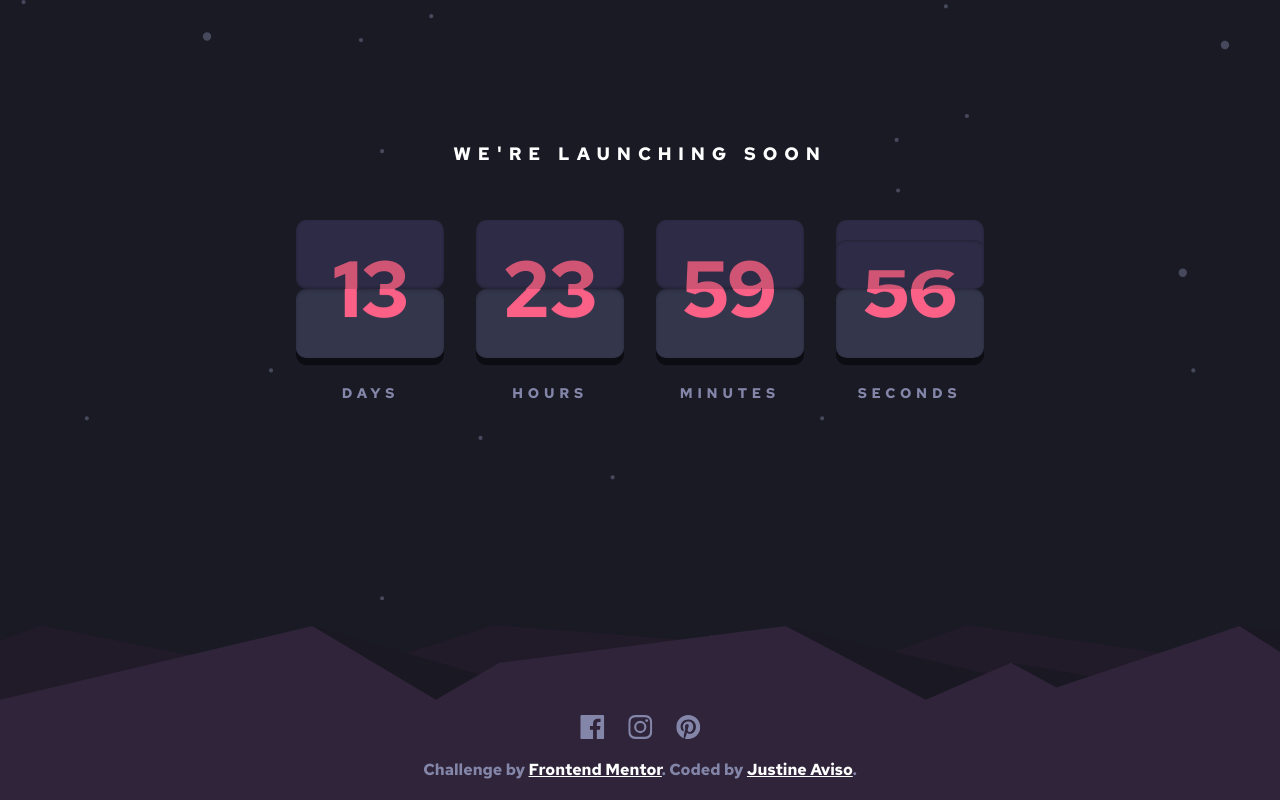
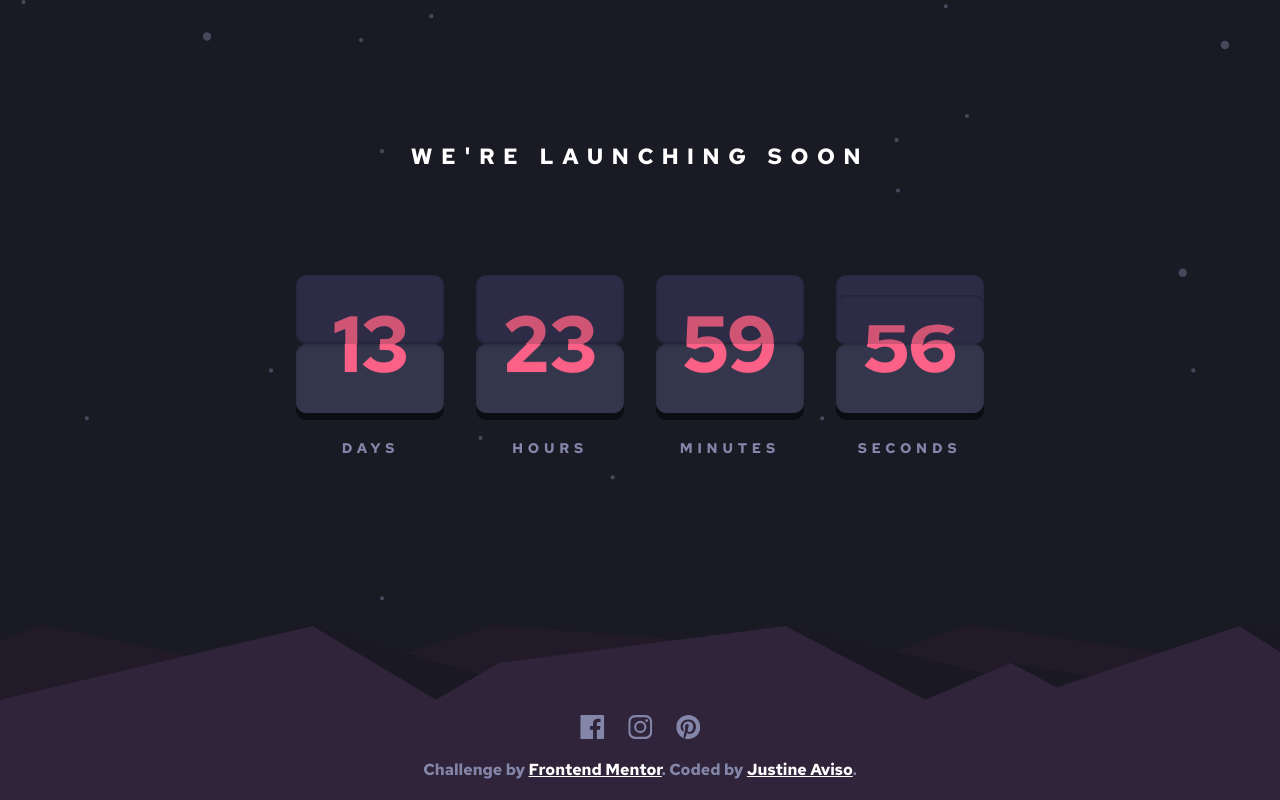
Before and after one commit to jastenn/launch-countdown-page, a Vue app: page / in a window 1280 px wide. Built offline with nearby package versions, Linux system fonts and the light colour scheme.

Commit message:
spacing fixed

```diff
--- a/src/components/Countdown.vue
+++ b/src/components/Countdown.vue
@@ -44,4 +44,24 @@ onUnmounted(() => {
   text-align: center;
   margin-bottom: 3.4375rem;
 }
+
+@media (min-width: 500px) {
+  .heading {
+    margin-bottom: 4rem;
+  }
+}
+
+@media (min-width: 700px) {
+
+  .heading {
+    font-size: 1.38rem;
+    margin-bottom: 5rem;
+  }
+}
+
+@media (min-width: 1000px) {
+  .heading {
+    margin-bottom: 6.5rem;
+  }
+}
 </style>
```
